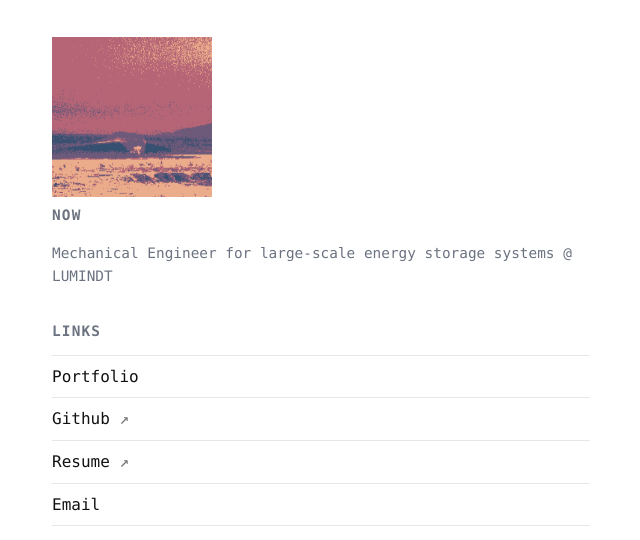
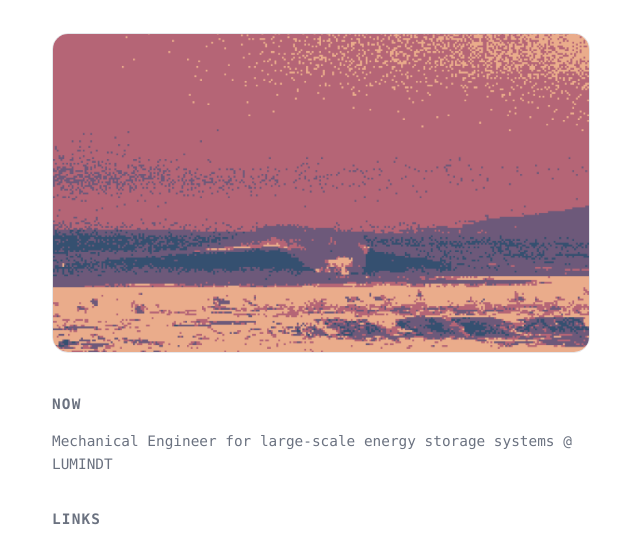
Before and after one commit to cpduffy/cpduffy.github.io, a plain HTML site: page index.html in a window 1280 px wide. Shown: the part 225-765 px from the top of the page, without its empty margins (319-959 px from the left). Drawn offline with Linux system fonts and the light colour scheme.

Commit message:
weirdo beach in there

```diff
--- a/index.html
+++ b/index.html
@@ -149,6 +149,29 @@
             font-size: 0.9rem;
         }
 
+        /* put with your other rules */
+        .breaker {
+            margin: 2.25rem 0 2.5rem;
+        }
+
+        .breaker img {
+            display: block;
+            width: 100%;
+            height: clamp(220px, 40vh, 420px);
+            /* tall but not crazy on huge screens */
+            object-fit: cover;
+            /* crops gracefully */
+            border-radius: 16px;
+            border: 1px solid var(--border);
+        }
+
+        .breaker figcaption {
+            color: var(--muted);
+            font-size: 0.85rem;
+            margin-top: 0.5rem;
+        }
+
+
         footer {
             margin-top: 3rem;
             color: var(--muted);
@@ -168,11 +191,15 @@
             <p>Getting atoms and bits to play nice together.</p>
         </header>
 
+        <figure class="breaker">
+            <img src="/img/weirdo_beach_2.png" width="160" height="160">
+        </figure>
+
         <main>
             <section class="section">
-                <img src="/img/weirdo_beach_2.png" alt="circuit-bending-beach" width="160" height="160">
+                <!-- <img src="/img/weirdo_beach_2.png" alt="circuit-bending-beach" width="160" height="160">
                 <link rel="icon" href="/img/favicon.png">
-                <meta property="og:image" content="https://cpduffy.github.io/img/og.png">
+                <meta property="og:image" content="https://cpduffy.github.io/img/og.png"> -->
                 <h2>Now</h2>
                 <p class="note">Mechanical Engineer for large-scale energy storage systems @ LUMINDT</p>
             </section>
```
